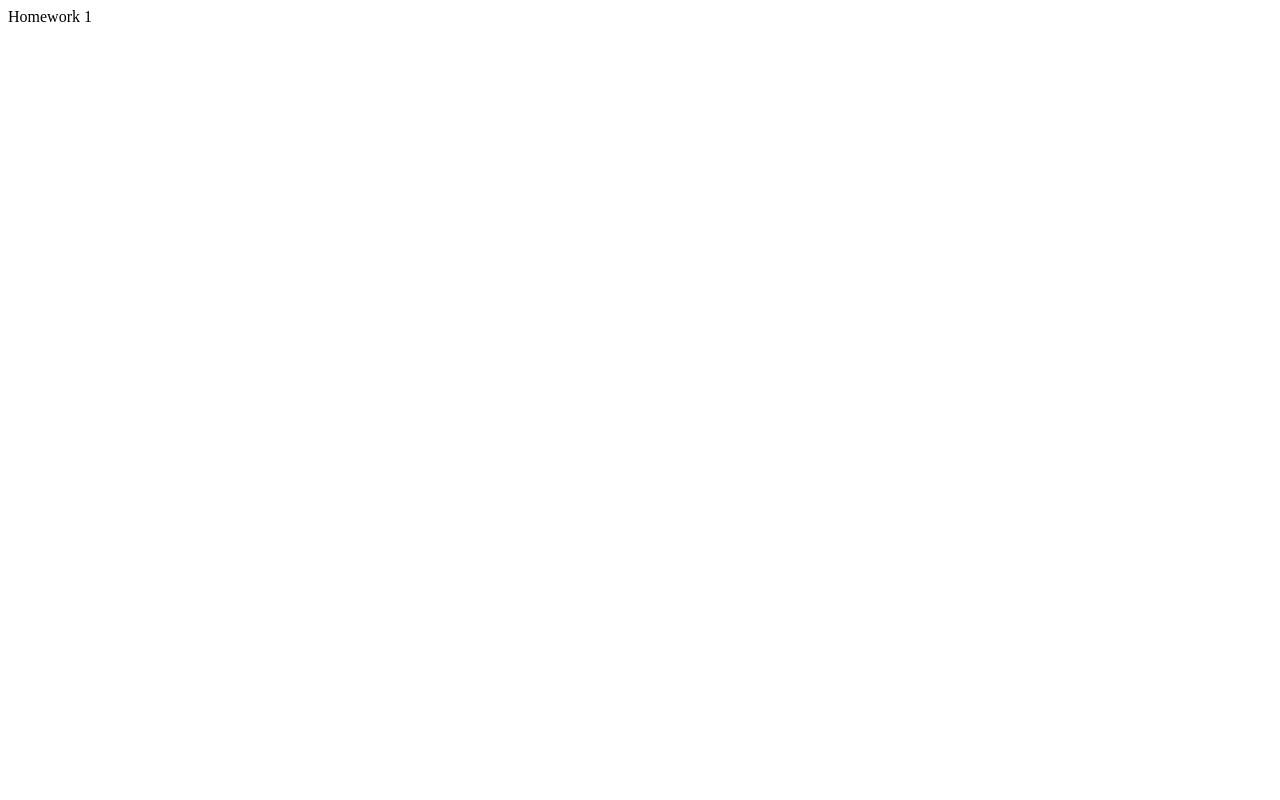
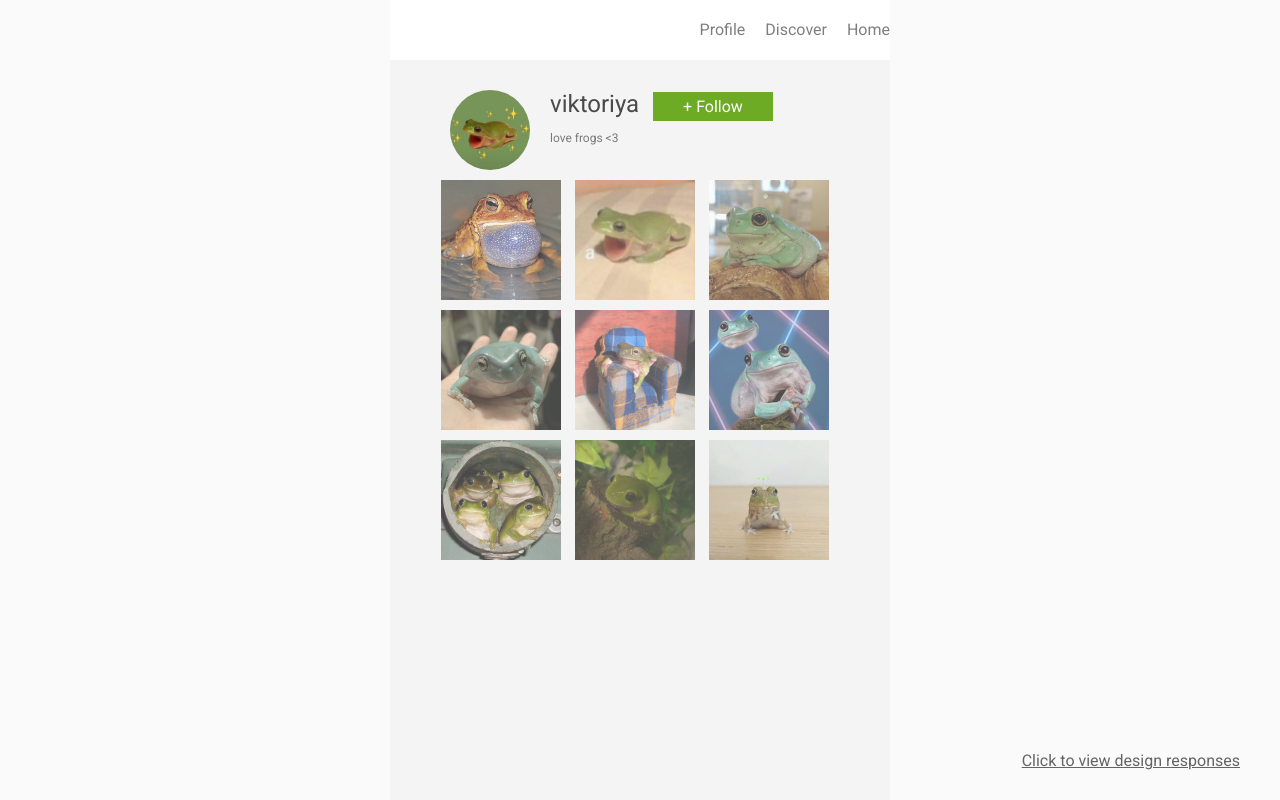
Before and after one commit to apocatalypse/apocatalypse.github.io, a plain HTML site: page homeworks/hw3/index.html in a window 1280 px wide. Drawn offline with Linux system fonts and the light colour scheme.

Commit message:
finished hw3

```diff
--- /dev/null
+++ b/homeworks/hw3/assets/css/initial.css
@@ -0,0 +1,112 @@
+#content {
+	width: 500px;
+	height: 100vh;
+	background: #f4f4f4;
+	margin: 0 auto;
+	position: relative;
+}
+
+#navbar {
+	height: 60px;
+	background: #ffffff;
+}
+
+.navbar-item {
+	float: right;
+	line-height: 60px;
+	opacity: 0.5;
+}
+
+#header {
+	position: relative;
+	top: 0px;
+	width: 100%;
+	height: 100px;
+	padding: 10px 0px;
+}
+
+#profile-pic {
+	display: inline-block;
+	height: 80px;
+	width: 80px;
+	margin: 20px 60px;
+	background-color: rgba(0, 0, 0, 0.5);
+}
+
+#information {
+	display: inline-block;
+	position: absolute;
+	height: 80px;
+	left: 170px;
+	margin-top: 10px;
+	margin-left: -10px;
+	color: rgba(0,0,0, .7);
+}
+
+#username {
+	font-size: 24px;
+	display: inline-block;
+	margin-top: 10px;
+}
+
+#follow-button {
+	background: #007bb5;
+	display: inline-block;
+	margin-top: 10px;
+	margin-left: 10px;
+	color: white;
+}
+
+#about {
+	font-size: 12px;
+	margin-top: 8px;
+	color: rgba(0,0,0, .5);
+	line-height: 1.5em;
+	width: 270px;
+}
+
+.row {
+	width: 100%;
+	height: 120px;
+	text-align: center;
+}
+
+.item {
+	position: relative;
+	background-color: rgba(0, 0, 0, 0.5);
+	display: inline-block;
+	opacity: 0.7;
+	overflow: hidden;
+}
+
+.item, #profile-pic {
+	position: relative;
+}
+
+#design {
+	text-decoration: underline;
+	color: black;
+	opacity: 0.6;
+	transition: 0.2s;
+	text-align: center;
+	position: fixed;
+	right: 40px;
+	bottom: 30px;
+}
+
+#design:hover {
+	opacity: 1;
+	text-decoration: underline;
+}
+
+img {
+	height: 100%;
+	position: absolute;
+	left: 50%;
+	transform: translateX(-50%);
+}
+
+html, body {
+	background: #fafafa;
+	font-family: 'Roboto', sans-serif;
+}
--- /dev/null
+++ b/homeworks/hw3/assets/css/style.css
@@ -0,0 +1,68 @@
+body {
+    margin: 0;
+}
+
+/* PROBLEM 2: Select profile picture and make it round */
+#profile-pic img{
+    border-radius: 50%;
+    overflow: clip;
+}
+
+#profile-pic {
+    background-color: transparent;
+}
+
+/* PROBLEM 3: Flesh our your follow button! 5 px for the
+top and bottom, 30 for the left and right*/
+#follow-button {
+    padding-top: 5px;
+    padding-bottom: 5px;
+    padding-left: 30px;
+    padding-right: 30px;
+    background-color: #6eab24;
+}
+
+/* PROBLEM 4: Turn items into a square, 120x120 px image */
+#pictures .row .item {
+    width: 120px;
+    height: 120px;
+}
+
+/* PROBLEM 5: Create a 10 px horizontal space between items */
+#pictures div{
+    margin-right: 10px;}
+
+/* PROBLEM 6: Create a 10px vertical space between rows */
+#pictures div{
+    margin-bottom: 10px;
+}
+
+/* PROBLEM 7: Add 20px of space between each navigation item */
+#navbar .navbar-item {
+    margin-left: 20px;
+}
+
+/* PROBLEM 8: Create a hover effect, so that items will have
+full opacity when hovered over! It should also have a
+transition period of 0.2 seconds*/
+.item:hover {
+    opacity: 100%;
+    transition-duration: 0.2s;
+}
+/* PROBLEM 9: Add a click effect to the follow button, so
+the font becomes size 18 px when clicked on - as a result, the button will become
+larger when clicked on!*/
+#follow-button:active {
+    font-size: 18px
+}
+/* PROBLEM 10: Add a hover effect such that the text of the
+navigation has an opacity of 1 when hovered over!*/
+#navbar .navbar-item:hover {
+    opacity: 1;
+}
+/* PROBLEM 11: In one selection, make the follow button, picture
+items, and nav bar items have a pointer cursor */
+
+#content:hover {
+    cursor: pointer;
+}
--- /dev/null
+++ b/homeworks/hw3/assets/css/wdd.css
@@ -0,0 +1,199 @@
+body {
+    margin: 0px;
+    font-family: 'Karla';
+    background: #f7f5f2;
+    padding: 60px;
+}
+
+a {
+	color: inherit;
+	text-decoration: none;
+}
+
+p:first-child {
+    font-style: italic;
+}
+
+p:nth-child(2) {
+    opacity: 0.8;
+}
+
+.img-scaled {
+    width: 100%;
+}
+
+.img-scaled-wh {
+    width: 100%;
+    height: 100%:
+}
+
+.clear {
+    clear: both;
+}
+
+* {
+    outline: none;
+}
+
+#data {
+	display: none;
+}
+
+.tag {
+	color: #6392c0;
+}
+
+.element {
+	color: #de6868;
+}
+
+#container {
+    width: 720px;
+    margin: 0px auto;
+    background: white;
+    box-shadow: 0px 0px 5px #edeae5;
+    border-radius: 2px;
+    position: relative;
+    padding: 30px 0px;
+}
+#header {
+    background: #78c272;
+    padding: 15px;
+    color: white;
+    width: 270px;
+}
+#header-caption-logo {
+    width: 20px;
+    float: left;
+}
+#header-caption-name {
+    float: left;
+    margin-left: 5px;
+    font-size: 12px;
+    font-weight: 700;
+    line-height: 15px;
+}
+#header-caption {
+    margin-bottom: 6px;
+    opacity: 0.6;
+}
+#header-title {
+    font-size: 18px;
+    font-weight: 300;
+    float: left;
+}
+#header-due {
+    float: left;
+    font-size: 18px;
+    font-weight: 300;
+    margin-left: 10px;
+    padding-left: 10px;
+    border-left: 2px solid rgba(255, 255, 255, 0.15);
+}
+.section {
+    margin: 30px 0px;
+    padding: 0px 30px;
+}
+#submission-header, .info-title {
+    text-align: left;
+    color: #78c272;
+    font-size: 24px;
+    font-weight: 700;
+    margin-bottom: 15px;
+}
+#submission-content, .info-content {
+    padding: 15px;
+    background: rgba(120, 194, 114, 0.1);
+    border-radius: 2px;
+    color: #4c5765;
+}
+.info-required {
+    font-size: 13px;
+    font-weight: 700;
+    opacity: 0.75;
+    margin-bottom: 10px;
+}
+.info-intro {
+    line-height: 24px;
+    font-size: 16px;
+    opacity: 0.75;
+}
+.info {
+    margin-bottom: 30px;
+}
+.info a {
+    font-weight: 700;
+    color: black;
+    opacity: 0.9;
+}
+.body-header {
+    font-size: 24px;
+    font-weight: 700;
+    color: #78c272;
+    margin-top: 36px;
+}
+.body p {
+    line-height: 24px;
+}
+.body img {
+	width: 100%;
+}
+.body a {
+	color: #78c272;
+}
+.body li {
+    line-height: 24px;
+}
+.body {
+    color: #4c5765;
+}
+.body .caption {
+    opacity: 0.6;
+}
+#submission {
+    padding: 0px 30px;
+}
+#submission-content p, #submission-content li {
+    line-height: 24px;
+    opacity: 0.75;
+}
+
+#announcement-heading {
+    text-align: right;
+    color: #de6868;
+    font-weight: 700;
+    font-size: 24px;
+    margin-bottom: 15px;
+}
+#announcement-content {
+    padding: 15px;
+    background: rgba(222, 104, 104, 0.1);
+    color: #4c5765;
+    font-size: 12px;
+    line-height: 24px;
+    border-radius: 2px;
+}
+.download {
+    background: #78c272;
+    color: white;
+    width: 240px;
+    text-align: center;
+    padding: 15px 0px;
+    border-radius: 2px;
+    font-size: 13px;
+    font-weight: 700;
+    margin: 30px auto;
+    cursor: pointer;
+}
+#announcement .link {
+    background: #de6868;
+    width: 320px;
+    font-size: 13px;
+    font-weight: 700;
+    color: white;
+    text-align: center;
+    padding: 15px 0px;
+    margin: 30px auto;
+    border-radius: 2px;
+    cursor: pointer;
+}
--- a/homeworks/hw3/index.html
+++ b/homeworks/hw3/index.html
@@ -1,6 +1,52 @@
 <!DOCTYPE html>
 <html>
-    <body>
-        Homework 1
-    </body>
+	<head>
+		<!-- PROBLEM 0:
+		Link the CSS stylesheet called style.css found in the assets/css folder -->
+		<link rel="stylesheet" type="text/css" href="assets/css/initial.css">
+		<meta name="viewport" content="width=device-width, initial-scale=1.0">
+		<meta charset="utf-8">
+		<link href="https://fonts.googleapis.com/css?family=Roboto" rel="stylesheet">
+		<link rel="stylesheet" type="text/css" href="assets/css/style.css">
+	</head>
+
+	<body>
+	<div id="content">
+		<div id="navbar">
+			<div class="navbar-item">Home</div>
+			<div class="navbar-item">Discover</div>
+			<div class="navbar-item">Profile</div>
+		</div>
+		<div id="header">
+			<div id="profile-pic">
+				<img src="assets/img/Screenshot_2022-07-25-14-05-33-1390859759_EDIT_1.png"/>
+			</div>
+			<div id="information">
+				<div id="username">viktoriya</div>
+				<div id="follow-button">+ Follow</div>
+				<div id="about">
+					love frogs <3
+				</div>
+			</div>
+		</div>
+		<div id="pictures">
+			<div class="row">
+				<div class="item"><img src="assets/img/Sustainability_-Frogs-American-Toad-calling-for-mate.-Photo-by-Fox-Cove-Photography-by-Steve-Atkins.jpg"/></div>
+				<div class="item"><img src="assets/img/IMG_20221222_142557.jpg"/></div>
+				<div class="item"><img src="assets/img/3e49817389af7e3ef9eb0b08e2605475.jpg"/></div>
+			</div>
+			<div class="row">
+				<div class="item"><img src="assets/img/IMG_20221006_142247.jpg"/></div>
+				<div class="item"><img src="assets/img/bc3179801cdab6aa7019c2dab4605777.jpg"/></div>
+				<div class="item"><img src="assets/img/IMG_20221201_202237.jpg"/></div>
+			</div>
+			<div class="row">
+				<div class="item"><img src="assets/img/5c2fe72110b8881f4b078c0529dcca0c.jpg"/></div>
+				<div class="item"><img src="assets/img/487b984600c34f9878b822f98cc14690.jpg"/></div>
+				<div class="item"><img src="assets/img/720f2987cb1537026ce03c74b8804753.jpg"/></div>
+			</div>
+		</div>
+	</div>
+	<a href="design_responses.html" id="design">Click to view design responses</a>
+	</body>
 </html>
```
Also changed, not shown: homeworks/hw3/design_responses.html (added, +55 -0 lines), homeworks/hw3/assets/img/3e49817389af7e3ef9eb0b08e2605475.jpg (added), homeworks/hw3/assets/img/487b984600c34f9878b822f98cc14690.jpg (added), homeworks/hw3/assets/img/5c2fe72110b8881f4b078c0529dcca0c.jpg (added), homeworks/hw3/assets/img/720f2987cb1537026ce03c74b8804753.jpg (added), homeworks/hw3/assets/img/IMG_20221006_142247.jpg (added), homeworks/hw3/assets/img/IMG_20221201_202237.jpg (added), homeworks/hw3/assets/img/IMG_20221222_142557.jpg (added), homeworks/hw3/assets/img/Screenshot_2022-07-25-14-05-33-1390859759_EDIT_1.png (added), homeworks/hw3/assets/img/Sustainability_-Frogs-American-Toad-calling-for-mate.-Photo-by-Fox-Cove-Photography-by-Steve-Atkins.jpg (added), homeworks/hw3/assets/img/bc3179801cdab6aa7019c2dab4605777.jpg (added).
